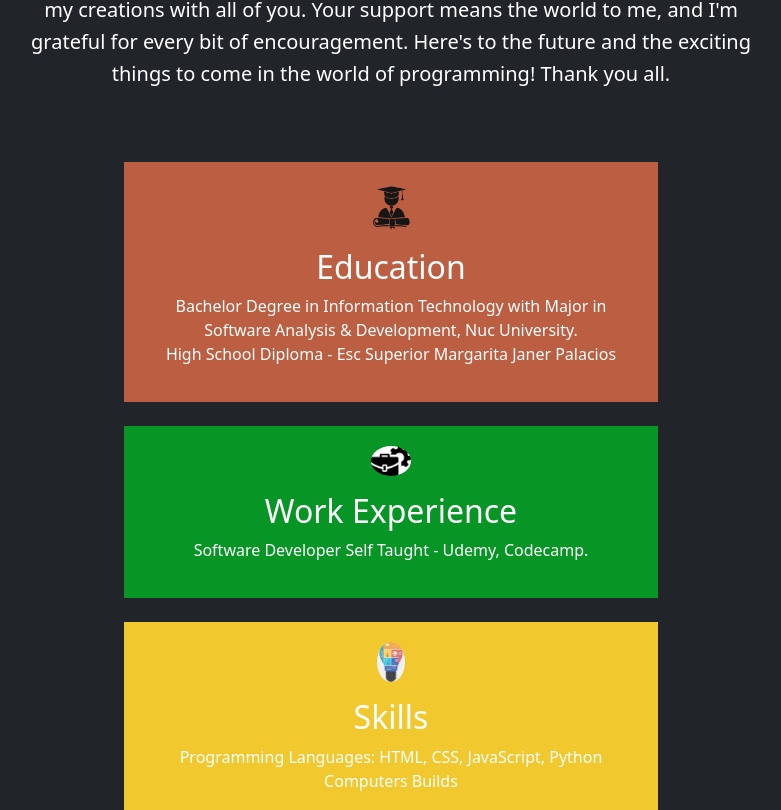
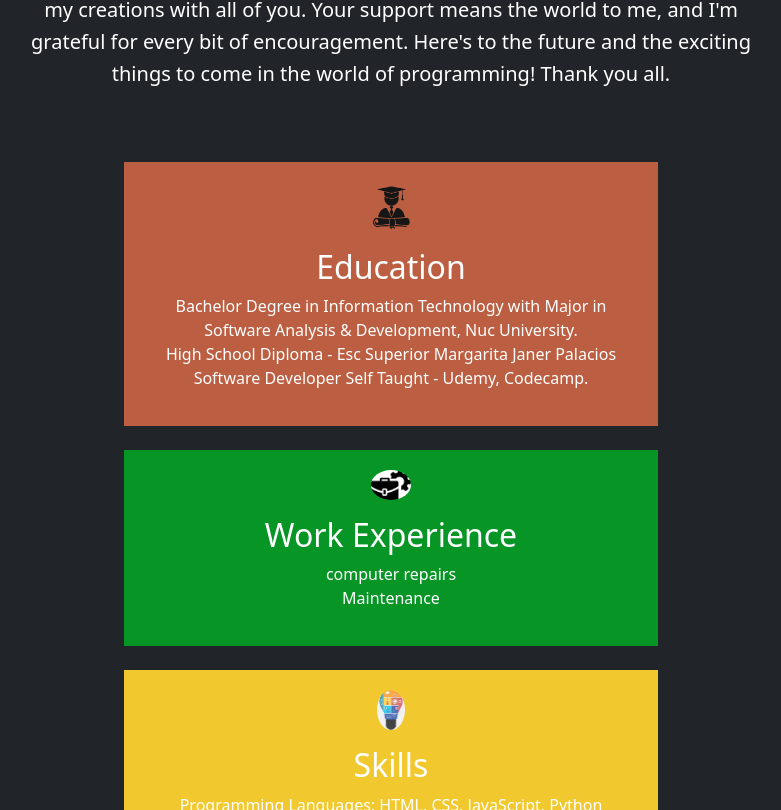
Before and after one commit to ExemPR/my-website, a plain HTML site: page index.html in a window 1280 px wide. Shown: the part 456-1266 px from the top of the page, without its empty margins (249-1030 px from the left). Drawn offline with nearby package versions, Linux system fonts and the light colour scheme.

Commit message:
Update index.html

```diff
--- a/index.html
+++ b/index.html
@@ -50,6 +50,7 @@
                                         Development,
                                         Nuc University.</li>
                                     <li>High School Diploma - Esc Superior Margarita Janer Palacios</li>
+                                    <li>Software Developer Self Taught - Udemy, Codecamp.</li>
                                 </ul>
                             </section>
 
@@ -57,7 +58,8 @@
                                 <img src="https://raw.githubusercontent.com/ExemPR/my-website/main/images.png" alt="work experience logo" height="30">
                                 <h2 class="text-white">Work Experience</h2>
                                 <ul class="list-unstyled text-white">
-                                    <li>Software Developer Self Taught - Udemy, Codecamp.</li>
+                                     <li>computer repairs</li>
+                                     <li>Maintenance</li>
                                 </ul>
                             </section>
 
```
